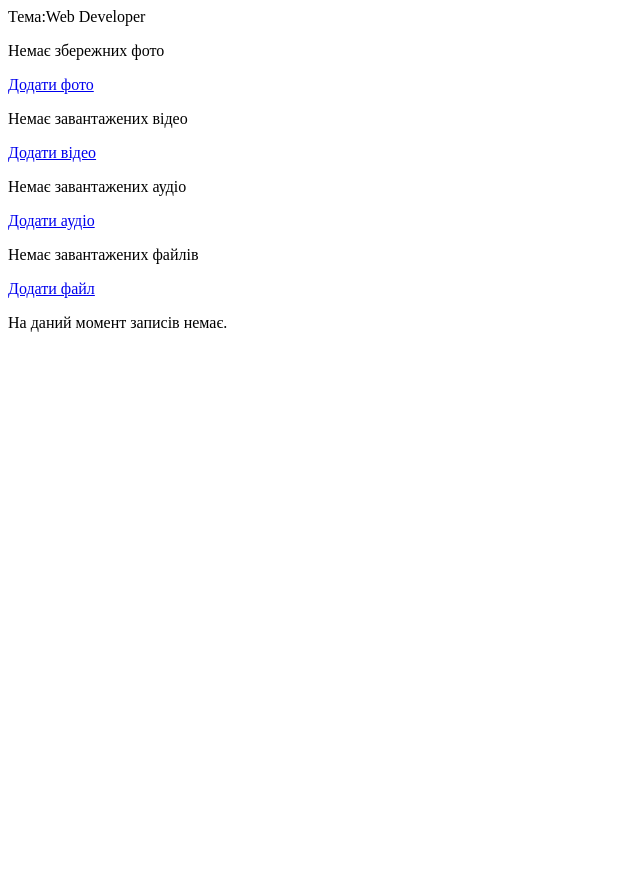
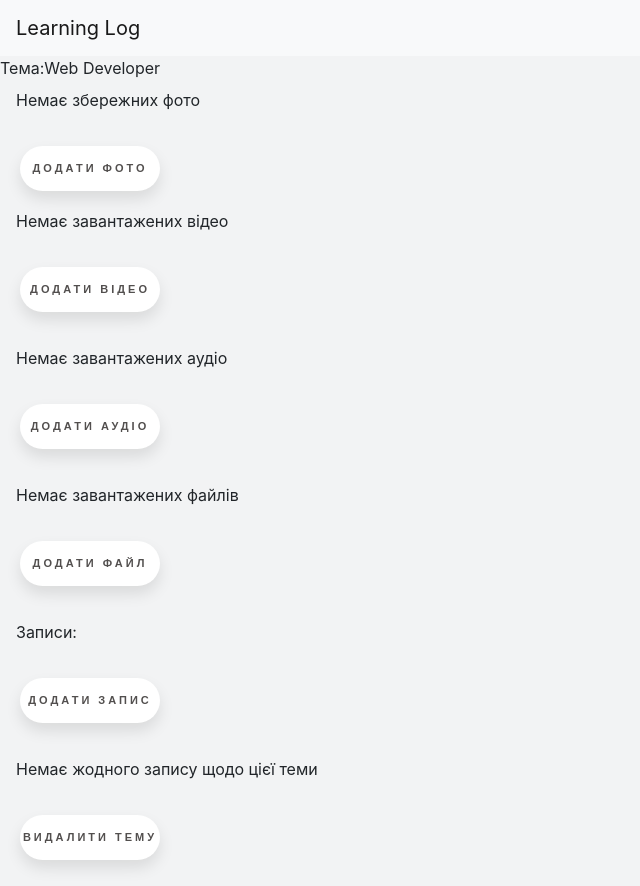
Before and after one commit to EvgeniyKhriapa/Blog_18_05_24, a Django app: page /topics/2/ in a window 1280 px wide. Shown: the whole page, without its empty margins (0-640 px from the left). Before the commit the page ends 332 px from the top, so only its background shows below. Run offline with Django 4.2, Linux system fonts and the light colour scheme; a user stored in the database is signed in; data comes from the database, SQL or seed files in the repository; both versions use the stored data as it was after the commit; data that the repository does not hold is empty; some libraries are stand-ins or nearby versions.

Commit message:
add css html static2

```diff
--- a/main/templates/main/base.html
+++ b/main/templates/main/base.html
@@ -4,7 +4,15 @@
     {% load static %}
     {% load bootstrap4 %}
     <meta charset="UTF-8">
+    <meta name="viewport" content="width=device-width, initial-scale=1.0">
+    <link href="https://stackpath.bootstrapcdn.com/bootstrap/4.5.2/css/bootstrap.min.css" rel="stylesheet">
     <title>Журнал навчання</title>
+        <nav class="navbar navbar-expand-lg navbar-light bg-light">
+            <a class="navbar-brand" href="{% url 'main:home' %}">Learning Log</a>
+            <button class="navbar-toggler" type="button" data-toggle="collapse" data-target="#navbarNav" aria-controls="navbarNav" aria-expanded="false" aria-label="Toggle navigation">
+                <span class="navbar-toggler-icon"></span>
+            </button>
+        </nav>
     {% if messages %}
         <ul class="messages">
             {% for message in messages %}
@@ -20,4 +28,7 @@
     {% block content %}
     {% endblock content %}
 </body>
+    <script src="https://code.jquery.com/jquery-3.5.1.slim.min.js"></script>
+    <script src="https://cdn.jsdelivr.net/npm/@popperjs/core@2.9.2/dist/umd/popper.min.js"></script>
+    <script src="https://stackpath.bootstrapcdn.com/bootstrap/4.5.2/js/bootstrap.min.js"></script>
 </html>
--- a/main/templates/main/topic_one.html
+++ b/main/templates/main/topic_one.html
@@ -1,48 +1,87 @@
 {% extends "main/base.html" %}
 
 {% block content %}
+<style>
+        body {
+            background-color: #f2f3f4;
+        }
+        .floating-button {
+          text-decoration: none;
+          display: inline-block;
+          width: 140px;
+          height: 45px;
+          line-height: 45px;
+          border-radius: 45px;
+          margin: 10px 20px;
+          font-family: 'Montserrat', sans-serif;
+          font-size: 11px;
+          text-transform: uppercase;
+          text-align: center;
+          letter-spacing: 3px;
+          font-weight: 600;
+          color: #524f4e;
+          background: white;
+          box-shadow: 0 8px 15px rgba(0, 0, 0, .1);
+          transition: .3s;
+        }
+        .floating-button:hover {
+          background: #2EE59D;
+          box-shadow: 0 15px 20px rgba(46, 229, 157, .4);
+          color: white;
+          transform: translateY(-7px);
+        }
+    </style>
 <div>Тема:{{ topic }}</div>
-    <div>
+    <div class="img-line">
         {% for new_photo in new_photos %}
             <img src="{{ new_photo.image.url }}" height="200px" width="216px">
         {% empty %}
-            <p>Немає збережних фото</p>
+            <p class="nav-link">Немає збережних фото</p>
         {% endfor %}
-        <a href="{% url 'main:new_photo' topic.id %}">Додати фото</a>
     </div>
-    <div>
+<a class="floating-button" href="{% url 'main:new_photo' topic.id %}">Додати фото</a>
+    <div class="img-line">
         {% for new_video in new_videos %}
-            <p>{{ new_video.title }}</p>
+            <p class="nav-link">{{ new_video.title }}</p>
             <video width="320" height="240" controls src="{{ new_video.video.url }}"></video>
         {% empty %}
-            <p>Немає завантажених відео</p>
+            <p class="nav-link">Немає завантажених відео</p>
         {% endfor %}
-        <p><a href="{% url 'main:new_video' topic.id %}">Додати відео</a></p>
     </div>
-    <div>
+    <p><a class="floating-button" href="{% url 'main:new_video' topic.id %}">Додати відео</a></p>
+    <div class="img-line">
         {% for new_audio in new_audios %}
-            <p>{{ new_audio.title }}</p>
+            <p class="nav-link">{{ new_audio.title }}</p>
             <audio controls src="{{ new_audio.audio.url }}"></audio>
         {% empty %}
-            <p>Немає завантажених аудіо</p>
+            <p class="nav-link">Немає завантажених аудіо</p>
         {% endfor %}
     </div>
-    <p><a href="{% url 'main:new_audio' topic.id %}">Додати аудіо</a></p>
-    <div>
+    <p><a class="floating-button" href="{% url 'main:new_audio' topic.id %}">Додати аудіо</a></p>
+    <div class="img-line">
         {% for new_file in new_files %}
-            <a href="{{ new_file.file.url }}">{{ new_file.title }}</a>
+            <a class="nav-link" href="{{ new_file.file.url }}">{{ new_file.title }}</a>
         {% empty %}
-            <p>Немає завантажених файлів</p>
+            <p class="nav-link">Немає завантажених файлів</p>
         {% endfor %}
     </div>
-    <p><a href="{% url 'main:new_file' topic.id %}">Додати файл</a></p>
-    <div>
+    <p><a class="floating-button" href="{% url 'main:new_file' topic.id %}">Додати файл</a></p>
+<p class="nav-link">Записи:</p>
+<p>
+    <a class="floating-button" href="{% url 'main:new_entry' topic.id %}">Додати запис</a>
+</p>
         {% for entry in entries %}
-                <p>{{ entry.date}}</p>
-                <p>{{ entry.text}}</p>
-                <a href="{% url 'main:edit_entry' entry.id %}">Змінити запис</a>
-        {% empty %}
-            На даний момент записів немає.
-        {% endfor %}
-    </div>
+        <div class="card mb-3">
+            <h4 class="card-header">
+                {{ entry.date_added|date:'M d, Y H:i' }}
+                <small><a class="floating-button" href="{% url 'main:edit_entry' entry.id %}">Змінити</a></small>
+            </h4>
+            <div class="card-body">
+                {{ entry.text|linebreaks }}
+            </div>
+        </div>
+    {% empty %}
+        <p class="nav-link">Немає жодного запису щодо цієї теми</p>
+    {% endfor %}
+    <p><a class="floating-button" href="{% url 'main:del_topic' topic.id %}">Видалити тему</a></p>
 {% endblock content %}
--- a/main/views.py
+++ b/main/views.py
@@ -37,9 +37,9 @@ def new_topic(request):
     if request.method == 'POST':
         form = TopicForm(request.POST)
         if form.is_valid():
-            form.save(commit=False)
-            form.owner = request.user
-            form.save()
+            new_topic = form.save(commit=False)
+            new_topic.owner = request.user
+            new_topic.save()
             return render(request, 'main/topics.html', {'form': form})
     else:
         form = TopicForm()
--- a/media/files/2024/05/27/stripe-windows-checksums.txt
+++ /dev/null
@@ -1,2 +0,0 @@
-14c9970abb134ae47ad9ab14f8d96e71fc252f3fc759b48478b82c0c41d4e92d  stripe_1.19.2_windows_x86_64.zip
-f199d475330fc5b1316c0a71aa1061e329bc1efc30ab63e93f09cc73db40f57a  stripe_1.19.2_windows_i386.zip
```
Also changed, not shown: main/static/styles.css (+34 -2 lines), main/templates/main/topics.html (+36 -10 lines), db.sqlite3, media/images/2024/05/27/ylun-tea.jpg (deleted), 1 other file. Lines whose indentation alone changed are shown as unchanged.
